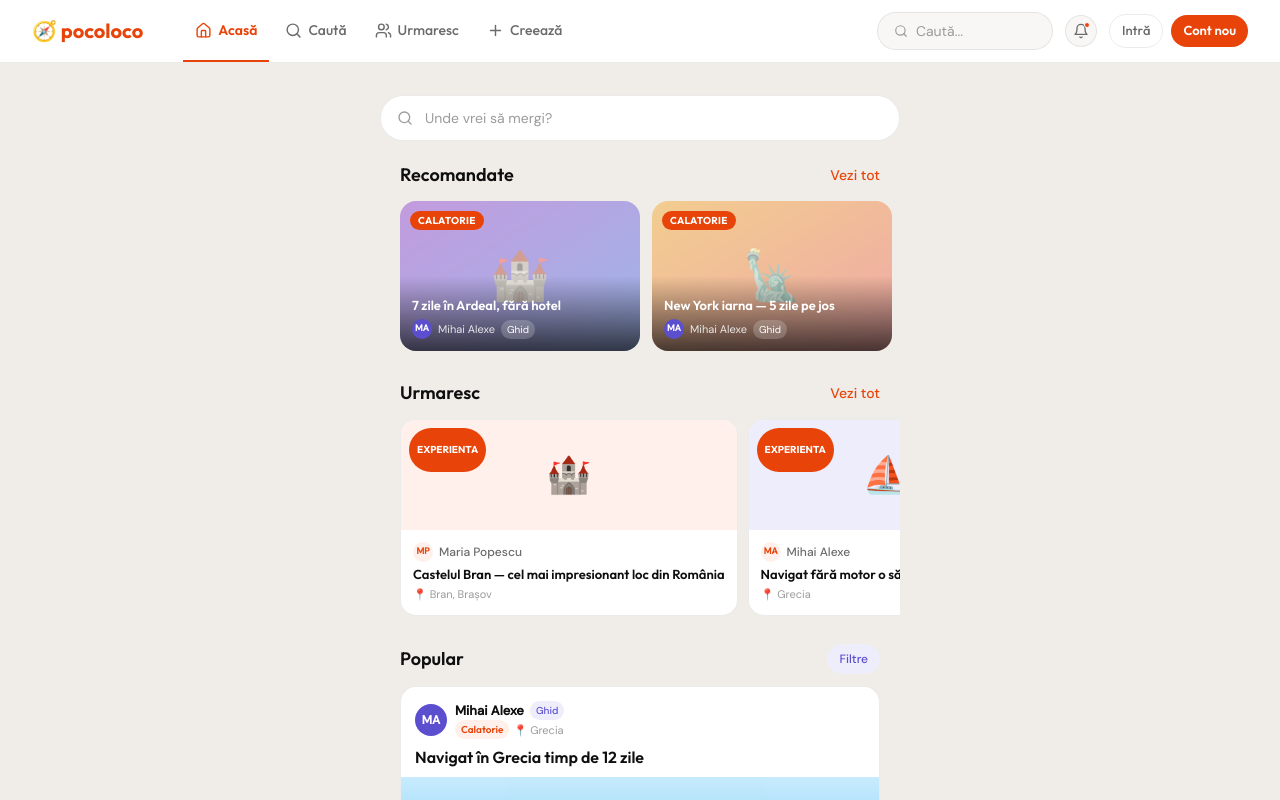
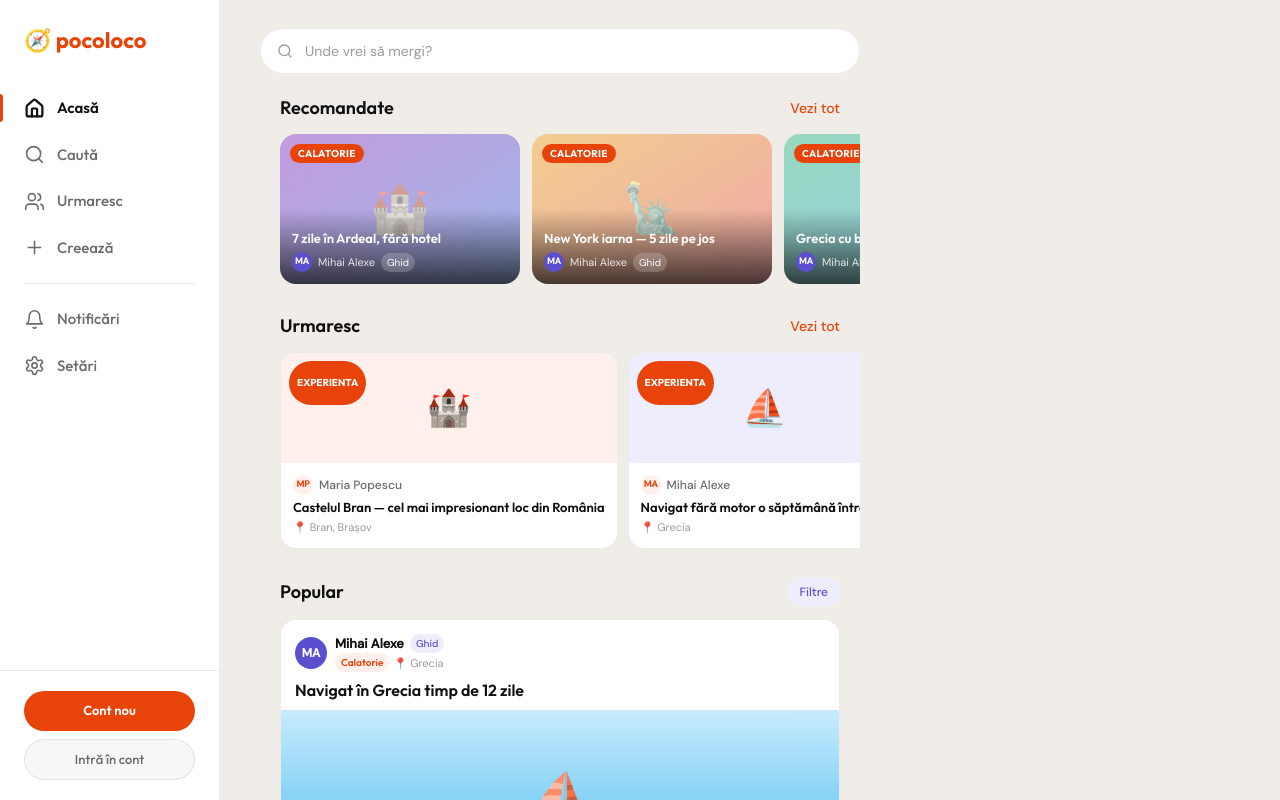
Before and after one commit to cristianpocovnicu/pocoloco, a Next.js app: page / in a window 1280 px wide. Shown: the top 800 px of the page. Built offline with nearby package versions, Linux system fonts and the light colour scheme; no server answers.

Commit message:
sidebar layout desktop

```diff
--- a/src/app/layout.tsx
+++ b/src/app/layout.tsx
@@ -1,6 +1,6 @@
 import type { Metadata, Viewport } from 'next'
 import '@/styles/globals.css'
-import TopNav from '@/components/layout/TopNav'
+import Sidebar from '@/components/layout/Sidebar'
 
 export const metadata: Metadata = {
   title: 'Pocoloco — Experiențe reale de la călători reali',
@@ -33,8 +33,12 @@ export default function RootLayout({ children }: { children: React.ReactNode })
   return (
     <html lang="ro">
       <body>
-        <TopNav />
-        {children}
+        <div className="flex min-h-screen">
+          <Sidebar />
+          <div className="flex-1 min-w-0">
+            {children}
+          </div>
+        </div>
       </body>
     </html>
   )
--- a/src/app/page.tsx
+++ b/src/app/page.tsx
@@ -6,7 +6,7 @@ import SearchBar from '@/components/home/SearchBar'
 
 export default function HomePage() {
   return (
-    <main className="pb-nav">
+    <main className="pb-nav bg-[#F0EDE8] min-h-screen">
       <div className="content-wrap">
         <div className="mb-5">
           <SearchBar />
--- /dev/null
+++ b/src/components/layout/Sidebar.tsx
@@ -0,0 +1,78 @@
+'use client'
+import Link from 'next/link'
+import { usePathname } from 'next/navigation'
+import { Home, Search, Users, Plus, Bell, Settings } from 'lucide-react'
+import { cn } from '@/lib/utils'
+import UserMenu from './UserMenu'
+
+const NAV_LINKS = [
+  { href: '/', label: 'Acasă', Icon: Home },
+  { href: '/search', label: 'Caută', Icon: Search },
+  { href: '/following', label: 'Urmaresc', Icon: Users },
+  { href: '/add-experience', label: 'Creează', Icon: Plus },
+]
+
+const NAV_BOTTOM = [
+  { href: '/notifications', label: 'Notificări', Icon: Bell },
+  { href: '/settings', label: 'Setări', Icon: Settings },
+]
+
+export default function Sidebar() {
+  const pathname = usePathname()
+
+  return (
+    <aside className="hidden md:flex w-[220px] flex-shrink-0 flex-col bg-white border-r border-[rgba(0,0,0,0.08)] sticky top-0 h-screen">
+      <Link href="/" className="font-outfit text-[22px] font-bold text-[#E8440A] px-6 pt-6 pb-7 block">
+        🧭 pocoloco
+      </Link>
+
+      <nav className="flex-1">
+        {NAV_LINKS.map(({ href, label, Icon }) => {
+          const active = pathname === href
+          return (
+            <Link
+              key={href}
+              href={href}
+              className={cn(
+                'flex items-center gap-3 px-6 py-3 font-outfit text-[15px] font-medium transition-all relative',
+                active
+                  ? 'text-[#0F0F0F] font-semibold'
+                  : 'text-[#6B6B6B] hover:bg-[#F8F7F5] hover:text-[#0F0F0F]'
+              )}
+            >
+              {active && <div className="absolute left-0 top-[20%] bottom-[20%] w-[3px] bg-[#E8440A] rounded-r" />}
+              <Icon size={21} strokeWidth={active ? 2.5 : 1.8} />
+              {label}
+            </Link>
+          )
+        })}
+
+        <div className="h-px bg-[rgba(0,0,0,0.08)] mx-6 my-3" />
+
+        {NAV_BOTTOM.map(({ href, label, Icon }) => {
+          const active = pathname === href
+          return (
+            <Link
+              key={href}
+              href={href}
+              className={cn(
+                'flex items-center gap-3 px-6 py-3 font-outfit text-[15px] font-medium transition-all relative',
+                active
+                  ? 'text-[#0F0F0F] font-semibold'
+                  : 'text-[#6B6B6B] hover:bg-[#F8F7F5] hover:text-[#0F0F0F]'
+              )}
+            >
+              {active && <div className="absolute left-0 top-[20%] bottom-[20%] w-[3px] bg-[#E8440A] rounded-r" />}
+              <Icon size={21} strokeWidth={active ? 2.5 : 1.8} />
+              {label}
+            </Link>
+          )
+        })}
+      </nav>
+
+      <div className="px-6 py-5 border-t border-[rgba(0,0,0,0.08)]">
+        <UserMenu sidebar />
+      </div>
+    </aside>
+  )
+}
--- a/src/components/layout/UserMenu.tsx
+++ b/src/components/layout/UserMenu.tsx
@@ -7,7 +7,11 @@ import { User } from '@supabase/supabase-js'
 import { LogOut, User as UserIcon, ChevronDown } from 'lucide-react'
 import { getInitials } from '@/lib/utils'
 
-export default function UserMenu() {
+interface UserMenuProps {
+  sidebar?: boolean
+}
+
+export default function UserMenu({ sidebar }: UserMenuProps) {
   const router = useRouter()
   const [user, setUser] = useState<User | null>(null)
   const [open, setOpen] = useState(false)
@@ -34,14 +38,57 @@ export default function UserMenu() {
 
   if (loading) return <div className="w-8 h-8 rounded-full bg-[#F8F7F5] animate-pulse" />
 
+  // Sidebar mode — arată user complet
+  if (sidebar) {
+    if (!user) return (
+      <div className="flex flex-col gap-2">
+        <Link href="/register" className="w-full bg-[#E8440A] text-white font-outfit text-[13px] font-semibold py-2.5 rounded-full text-center hover:bg-[#D03D09] transition-colors">
+          Cont nou
+        </Link>
+        <Link href="/login" className="w-full bg-[#F8F7F5] border border-[rgba(0,0,0,0.08)] text-[#6B6B6B] font-outfit text-[13px] font-medium py-2.5 rounded-full text-center hover:bg-[#F0EDE8] transition-colors">
+          Intră în cont
+        </Link>
+      </div>
+    )
+
+    const name = user.user_metadata?.full_name || user.email || 'User'
+    const initials = getInitials(name)
+
+    return (
+      <div className="relative">
+        <button onClick={() => setOpen(!open)} className="flex items-center gap-2.5 w-full cursor-pointer hover:bg-[#F8F7F5] rounded-xl p-1.5 transition-colors">
+          <div className="w-9 h-9 rounded-full bg-[#E8440A] flex items-center justify-center font-outfit text-[13px] font-bold text-white flex-shrink-0">
+            {initials}
+          </div>
+          <div className="flex-1 text-left">
+            <div className="text-[13px] font-semibold text-[#0F0F0F] truncate max-w-[110px]">{name}</div>
+            <div className="text-[11px] text-[#9B9B9B] truncate max-w-[110px]">{user.email}</div>
+          </div>
+          <ChevronDown size={14} className="text-[#9B9B9B] flex-shrink-0" />
+        </button>
+
+        {open && (
+          <>
+            <div className="fixed inset-0 z-40" onClick={() => setOpen(false)} />
+            <div className="absolute bottom-14 left-0 right-0 bg-white border border-[rgba(0,0,0,0.08)] rounded-2xl shadow-lg z-50 overflow-hidden">
+              <Link href="/profile" onClick={() => setOpen(false)} className="flex items-center gap-2.5 px-4 py-3 text-[13px] text-[#0F0F0F] hover:bg-[#F8F7F5] transition-colors">
+                <UserIcon size={15} className="text-[#6B6B6B]" /> Profilul meu
+              </Link>
+              <button onClick={handleLogout} className="w-full flex items-center gap-2.5 px-4 py-3 text-[13px] text-[#DC2626] hover:bg-[#FEF2F2] transition-colors">
+                <LogOut size={15} /> Deconectează-te
+              </button>
+            </div>
+          </>
+        )}
+      </div>
+    )
+  }
+
+  // Normal mode (pentru mobile topbar dacă e nevoie)
   if (!user) return (
     <div className="flex items-center gap-2">
-      <Link href="/login" className="text-[13px] font-outfit font-medium text-[#6B6B6B] px-3 py-1.5 rounded-full border border-[rgba(0,0,0,0.08)] hover:bg-[#F8F7F5] transition-colors">
-        Intră
-      </Link>
-      <Link href="/register" className="text-[13px] font-outfit font-semibold text-white bg-[#E8440A] px-3 py-1.5 rounded-full hover:bg-[#D03D09] transition-colors">
-        Cont nou
-      </Link>
+      <Link href="/login" className="text-[13px] font-outfit font-medium text-[#6B6B6B] px-3 py-1.5 rounded-full border border-[rgba(0,0,0,0.08)] hover:bg-[#F8F7F5] transition-colors">Intră</Link>
+      <Link href="/register" className="text-[13px] font-outfit font-semibold text-white bg-[#E8440A] px-3 py-1.5 rounded-full hover:bg-[#D03D09] transition-colors">Cont nou</Link>
     </div>
   )
 
@@ -50,16 +97,10 @@ export default function UserMenu() {
 
   return (
     <div className="relative">
-      <button
-        onClick={() => setOpen(!open)}
-        className="flex items-center gap-2 cursor-pointer"
-      >
-        <div className="w-8 h-8 rounded-full bg-[#E8440A] flex items-center justify-center font-outfit text-[12px] font-bold text-white">
-          {initials}
-        </div>
+      <button onClick={() => setOpen(!open)} className="flex items-center gap-2 cursor-pointer">
+        <div className="w-8 h-8 rounded-full bg-[#E8440A] flex items-center justify-center font-outfit text-[12px] font-bold text-white">{initials}</div>
         <ChevronDown size={14} className="text-[#6B6B6B]" />
       </button>
-
       {open && (
         <>
           <div className="fixed inset-0 z-40" onClick={() => setOpen(false)} />
@@ -68,20 +109,11 @@ export default function UserMenu() {
               <div className="text-[13px] font-semibold text-[#0F0F0F] truncate">{name}</div>
               <div className="text-[11px] text-[#9B9B9B] truncate">{user.email}</div>
             </div>
-            <Link
-              href="/profile"
-              onClick={() => setOpen(false)}
-              className="flex items-center gap-2.5 px-4 py-2.5 text-[13px] text-[#0F0F0F] hover:bg-[#F8F7F5] transition-colors"
-            >
-              <UserIcon size={15} className="text-[#6B6B6B]" />
-              Profilul meu
+            <Link href="/profile" onClick={() => setOpen(false)} className="flex items-center gap-2.5 px-4 py-2.5 text-[13px] text-[#0F0F0F] hover:bg-[#F8F7F5] transition-colors">
+              <UserIcon size={15} className="text-[#6B6B6B]" /> Profilul meu
             </Link>
-            <button
-              onClick={handleLogout}
-              className="w-full flex items-center gap-2.5 px-4 py-2.5 text-[13px] text-[#DC2626] hover:bg-[#FEF2F2] transition-colors"
-            >
-              <LogOut size={15} />
-              Deconectează-te
+            <button onClick={handleLogout} className="w-full flex items-center gap-2.5 px-4 py-2.5 text-[13px] text-[#DC2626] hover:bg-[#FEF2F2] transition-colors">
+              <LogOut size={15} /> Deconectează-te
             </button>
           </div>
         </>
--- a/src/styles/globals.css
+++ b/src/styles/globals.css
@@ -32,16 +32,16 @@ html, body {
 
 .font-outfit { font-family: 'Outfit', sans-serif; }
 
-/* Centrat pe desktop, full pe mobil */
+/* Conținut centrat cu lățime mai mare pe desktop */
 .content-wrap {
-  max-width: 520px;
-  margin: 0 auto;
-  padding: 24px 16px 100px;
+  max-width: 100%;
+  padding: 20px 16px 100px;
 }
 
 @media (min-width: 768px) {
   .content-wrap {
-    padding: 32px 0 60px;
+    max-width: 680px;
+    padding: 28px 40px 60px;
   }
 }
 
@@ -58,16 +58,6 @@ html, body {
 @media (min-width: 768px) {
   .bottom-nav-mobile {
     display: none;
-  }
-}
-
-/* Top nav — doar pe desktop */
-.top-nav-desktop {
-  display: none;
-}
-@media (min-width: 768px) {
-  .top-nav-desktop {
-    display: flex;
   }
 }
 
```
